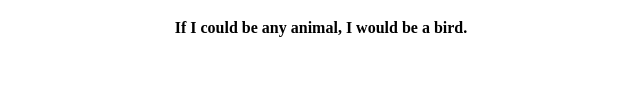
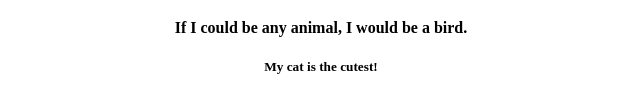
Before and after one commit to o0kalie0o/my-first-website, a plain HTML site: page index.html in a window 1280 px wide. Shown: the part 290-400 px from the top of the page, 319-959 px from the left. Drawn offline with Linux system fonts and the light colour scheme.

Commit message:
Update index.html

```diff
--- a/index.html
+++ b/index.html
@@ -15,6 +15,7 @@
 					<h4>My favorite colors are forest green and yellow.</h4>
 					<h4>My favorite foods are pasta and tacos.</h4>
 					<h4>If I could be any animal, I would be a bird.</h4>
+				<h5>My cat is the cutest!</h5>
 			</div>
 		  </body>
 		</html>
```
